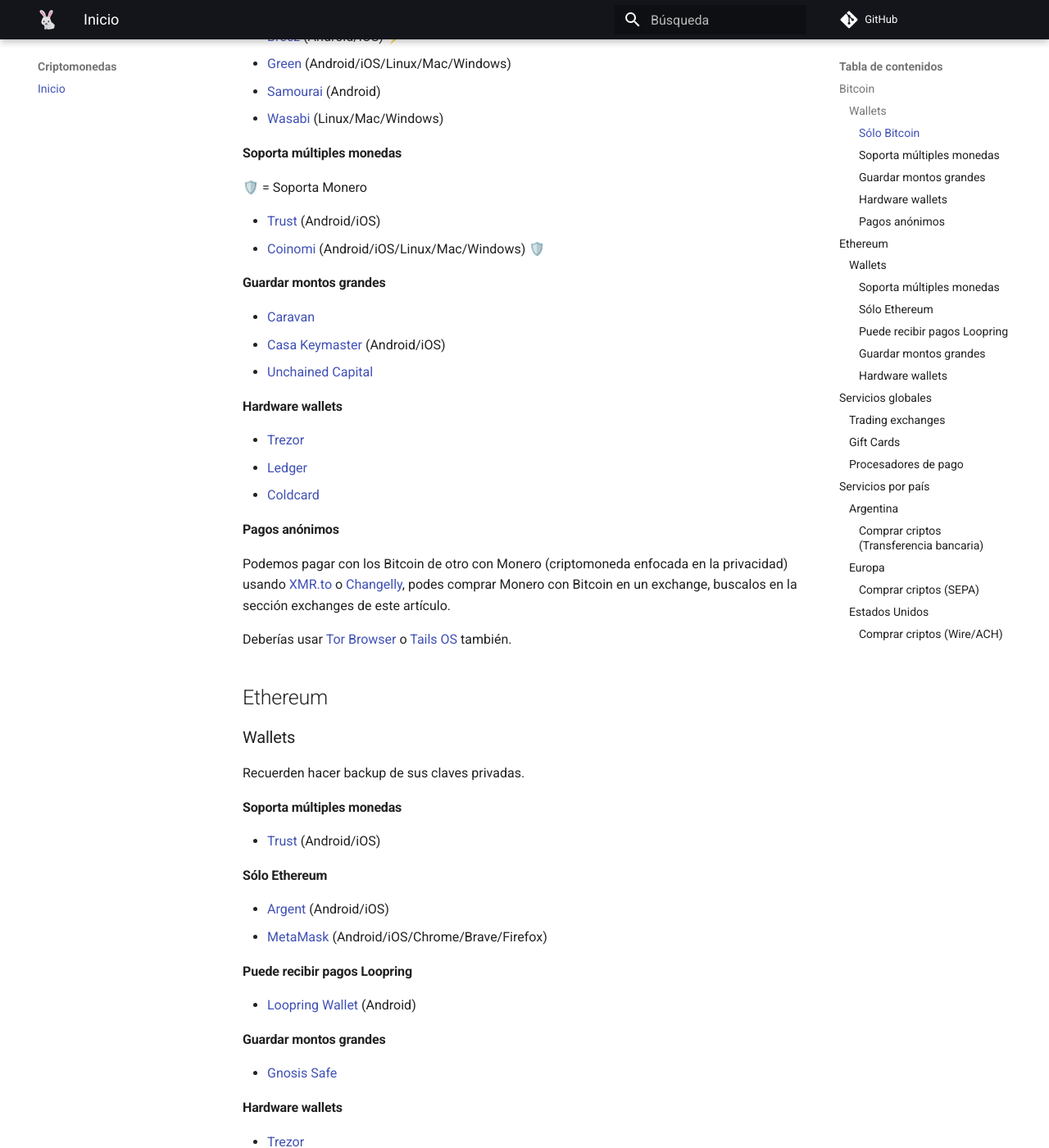
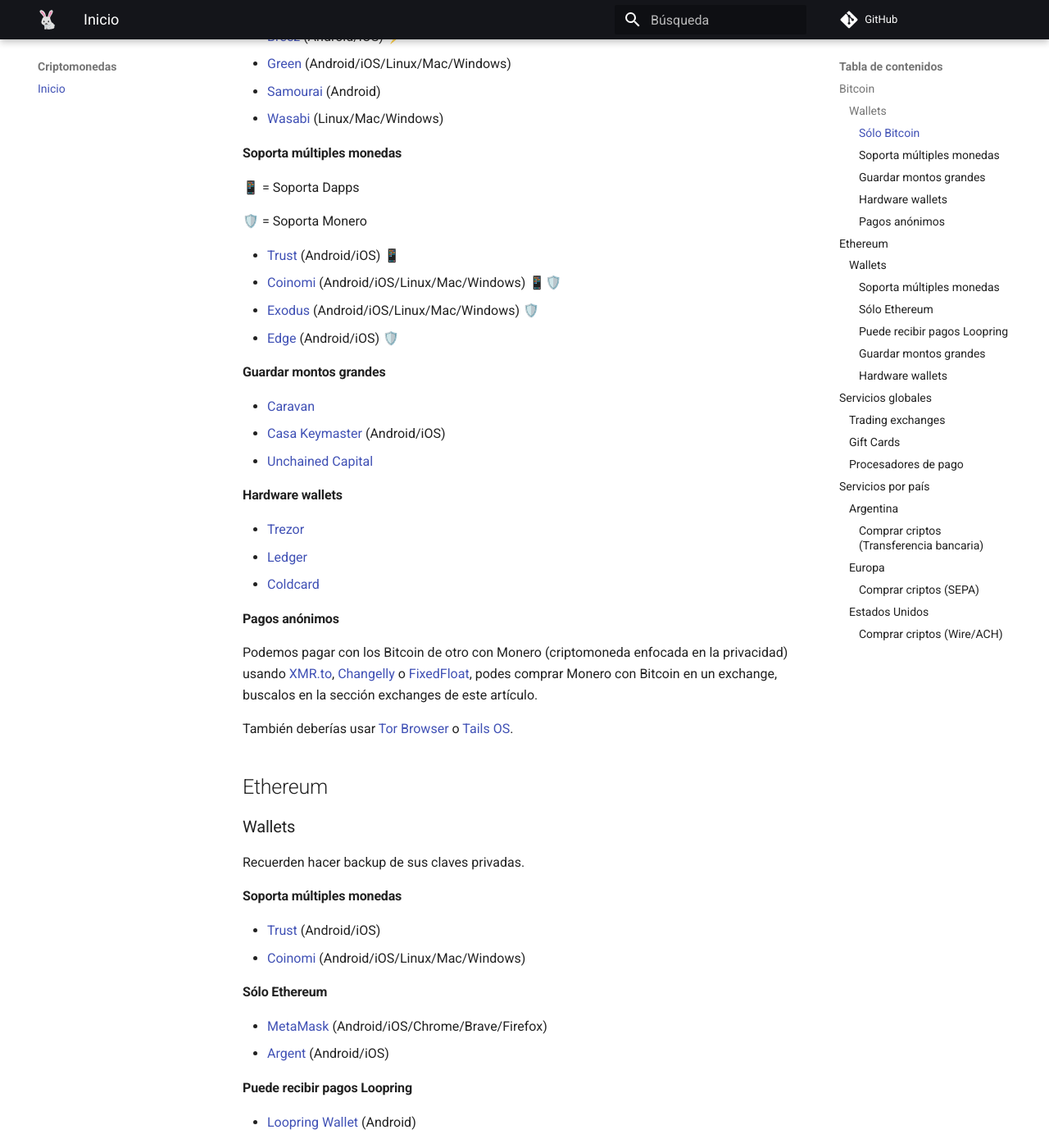
Before and after one commit to anomalouscode/wiki, an MkDocs documentation site: the page built from docs/criptomonedas/index.md, in a window 1280 px wide and 1400 px high, scrolled down 485 px. Shown: the whole window at 82% size. Built offline with MkDocs 1.6.1 and Material for MkDocs 9.7.7, drawn with Linux system fonts in a browser that asks for light colours; comment, search, counter and statistics services are not loaded.

Commit message:
Update index.md

```diff
--- a/docs/criptomonedas/index.md
+++ b/docs/criptomonedas/index.md
@@ -23,10 +23,14 @@
 
 #### Soporta múltiples monedas
 
+📱 = Soporta Dapps
+
 🛡️ = Soporta Monero
 
-- [Trust](https://trustwallet.com/) (Android/iOS)
-- [Coinomi](https://www.coinomi.com/) (Android/iOS/Linux/Mac/Windows) 🛡️
+- [Trust](https://trustwallet.com/) (Android/iOS) 📱
+- [Coinomi](https://www.coinomi.com/) (Android/iOS/Linux/Mac/Windows) 📱🛡️
+- [Exodus](https://www.exodus.io/) (Android/iOS/Linux/Mac/Windows) 🛡️
+- [Edge](https://edge.app/) (Android/iOS) 🛡️
 
 #### Guardar montos grandes
 
@@ -42,9 +46,9 @@
 
 #### Pagos anónimos
 
-Podemos pagar con los Bitcoin de otro con Monero (criptomoneda enfocada en la privacidad) usando [XMR.to](https://xmr.to/) o [Changelly](https://changelly.com/), podes comprar Monero con Bitcoin en un exchange, buscalos en la sección exchanges de este artículo.
+Podemos pagar con los Bitcoin de otro con Monero (criptomoneda enfocada en la privacidad) usando [XMR.to](https://xmr.to/), [Changelly](https://changelly.com/) o [FixedFloat](https://fixedfloat.com/), podes comprar Monero con Bitcoin en un exchange, buscalos en la sección exchanges de este artículo.
 
-Deberías usar [Tor Browser](https://www.torproject.org/) o [Tails OS](https://tails.boum.org/) también.
+También deberías usar [Tor Browser](https://www.torproject.org/) o [Tails OS](https://tails.boum.org/).
 
 ## Ethereum
 
@@ -55,11 +59,12 @@
 #### Soporta múltiples monedas
 
 - [Trust](https://trustwallet.com/) (Android/iOS)
+- [Coinomi](https://www.coinomi.com/) (Android/iOS/Linux/Mac/Windows)
 
 #### Sólo Ethereum
 
+- [MetaMask](https://metamask.io/) (Android/iOS/Chrome/Brave/Firefox)
 - [Argent](https://www.argent.xyz/) (Android/iOS)
-- [MetaMask](https://metamask.io/) (Android/iOS/Chrome/Brave/Firefox)
 
 #### Puede recibir pagos Loopring
 
@@ -88,6 +93,7 @@
 - [FTX](https://ftx.com/#a=6290039) (Referido: 6290039)
 - [Coinbase Pro](https://pro.coinbase.com/)
 - [Bitfinex](https://www.bitfinex.com/) ⚡🛡️
+- [FixedFloat](https://fixedfloat.com/) ⚡🛡️
 - [Changelly](https://changelly.com/) 🛡️
 
 ### Gift Cards
```
